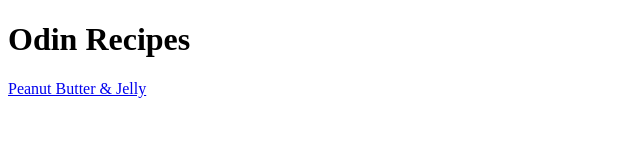
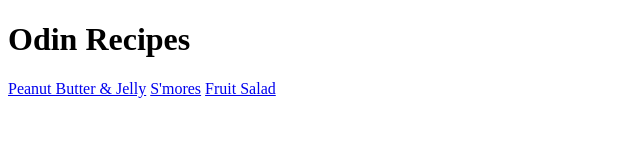
Before and after one commit to ian-sullivan-0/odin-recipes, a plain HTML site: page index.html in a window 1280 px wide. Shown: the whole page, without its empty margins (0-640 px from the left). Drawn offline with Linux system fonts and the light colour scheme.

Commit message:
Added smores and fruit salad links to index.

```diff
--- a/index.html
+++ b/index.html
@@ -8,5 +8,7 @@
 <body>
     <h1>Odin Recipes</h1>
     <a href="recipes/pbj.html">Peanut Butter & Jelly</a>
+    <a href="recipes/smores.html">S'mores</a>
+    <a href="recipes/fruitSalad.html">Fruit Salad</a>
 </body>
 </html>
```
